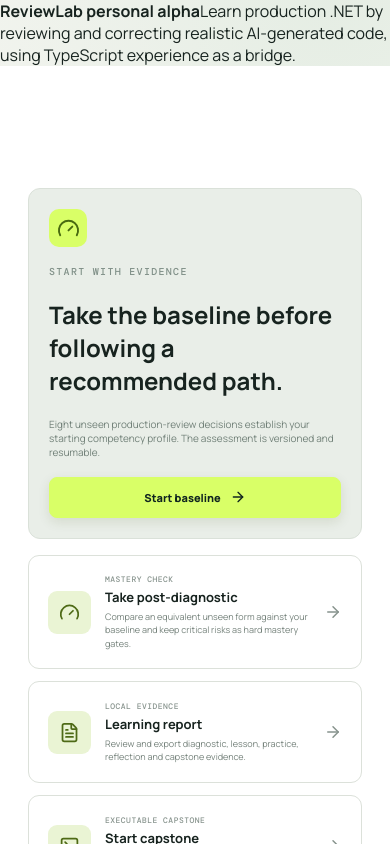
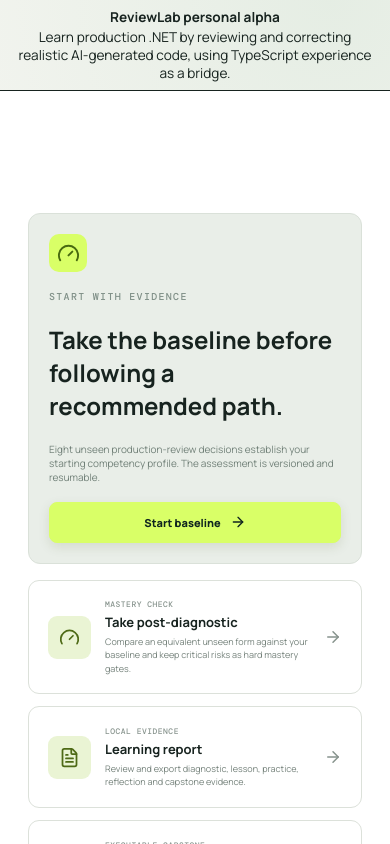
Before and after one commit to dfox97/ai-dotnet-learning, a React (Vite) app: page / in a window 390 px wide. Shown: the top 844 px of the page. Built offline with nearby package versions, Linux system fonts and the light colour scheme.

Commit message:
style: add personal alpha release notice

```diff
--- a/src/journey-shell.css
+++ b/src/journey-shell.css
@@ -1,3 +1,20 @@
+.personal-alpha-notice {
+  position: relative;
+  z-index: 20;
+  display: flex;
+  gap: 10px;
+  align-items: baseline;
+  justify-content: center;
+  padding: 8px 16px;
+  border-bottom: 1px solid currentColor;
+  font-size: 0.85rem;
+  text-align: center;
+}
+
+.personal-alpha-notice strong {
+  white-space: nowrap;
+}
+
 .journey-launchpad-host {
   position: relative;
   z-index: 2;
@@ -12,6 +29,12 @@
 }
 
 @media (max-width: 900px) {
+  .personal-alpha-notice {
+    align-items: center;
+    flex-direction: column;
+    gap: 2px;
+  }
+
   .journey-launchpad-host {
     margin-left: 0;
     padding: 72px 16px 0;
```
